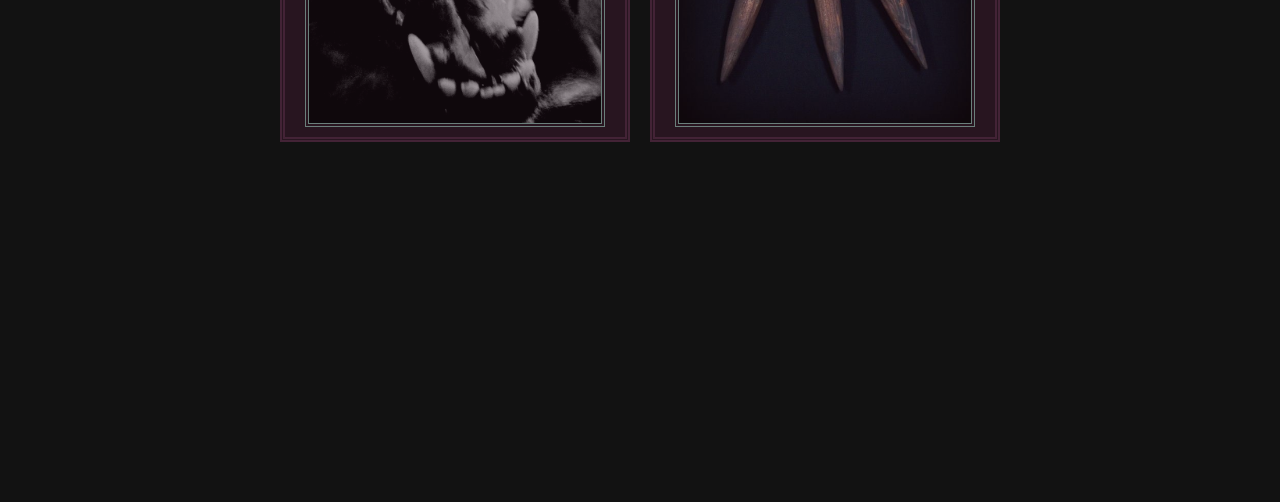
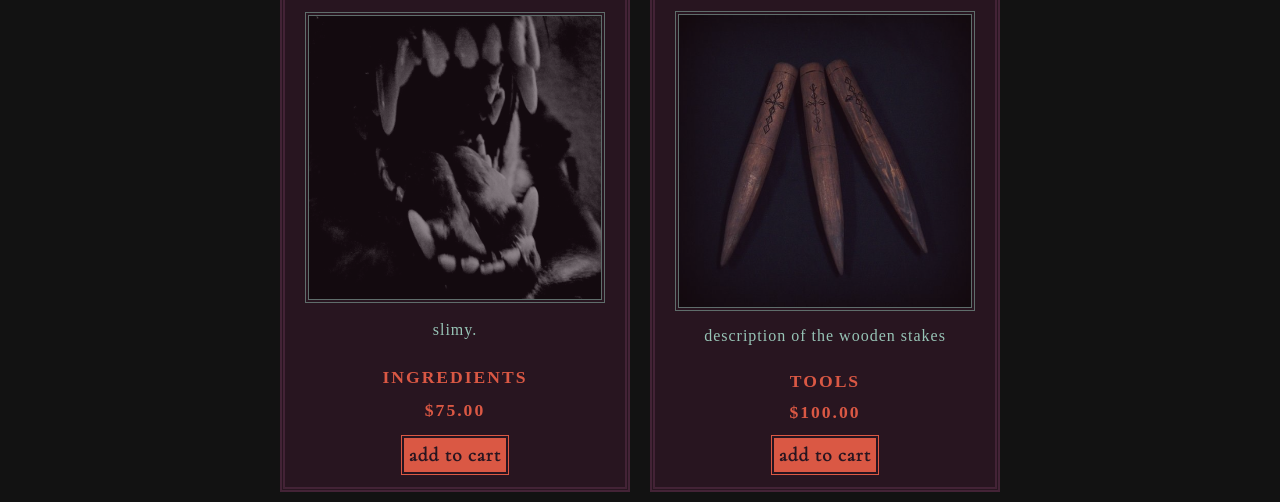
Before and after one commit to ian-ch-jsx/lab-06-e-commerce-site, a website with bundled scripts: page index.html in a window 1280 px wide. Shown: the part 735-1237 px from the top of the page. Before the commit the page ends 887 px from the top, so only its background shows below. Built offline with nearby package versions, Linux system fonts and the light colour scheme.

Commit message:
all card elements working properly

```diff
--- a/render-product.js
+++ b/render-product.js
@@ -8,10 +8,20 @@ export function renderProduct(products){
     const img = document.createElement('img');
     img.src = products.image;
 
+    const description = document.createElement('p');
+    description.textContent = products.description;
+
     const categoryList = document.createElement('p');
     categoryList.classList.add('category');
     categoryList.textContent = products.category;
 
-    productCard.append(productName, img);
+    const price = document.createElement('p');
+    price.classList.add('price');
+    price.textContent = products.price;
+
+    const buyButton = document.createElement('button');
+    buyButton.textContent = 'add to cart';
+
+    productCard.append(productName, img, description, categoryList, price, buyButton);
     return productCard;
 }
--- a/styles/style.css
+++ b/styles/style.css
@@ -34,7 +34,7 @@ h2 {
 .product-card img {
     width: 300px;
     border: 4px double #97C4B6;
-    opacity: 60%;
+    opacity: 50%;
 }
 
 .product-card img:hover {
```
